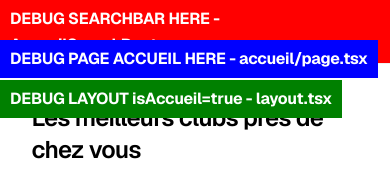
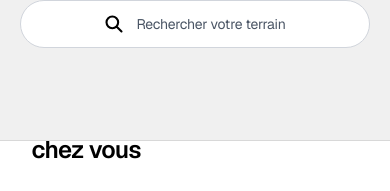
Before and after one commit to mathisenault-pixel/padup, a Next.js app: page /player/accueil in a window 390 px wide. Shown: the top 191 px of the page. Built offline with nearby package versions, Linux system fonts and the light colour scheme; no server answers; the database is empty.

Commit message:
update: relance du projet

```diff
--- a/app/player/(authenticated)/accueil/page.tsx
+++ b/app/player/(authenticated)/accueil/page.tsx
@@ -231,9 +231,6 @@ export default function AccueilPage() {
 
   return (
     <div className="overflow-x-hidden">
-      <div style={{position:'fixed',top:40,left:0,zIndex:99999,background:'blue',color:'white',padding:'6px 10px',fontWeight:700}}>
-        DEBUG PAGE ACCUEIL HERE - accueil/page.tsx
-      </div>
       {/* Clubs - header accueil = logo + onglets + barre de recherche ; puis 1.5cm + 2.8cm ou 2.8cm */}
       <section className="pt-[2.7cm] md:pt-[calc(8.5rem+2.8cm)] pb-0 px-[calc(1.5rem+0.2cm)] md:px-6 bg-white">
         <div className="container mx-auto max-w-7xl">
--- a/app/player/(authenticated)/components/AccueilSearchBar.tsx
+++ b/app/player/(authenticated)/components/AccueilSearchBar.tsx
@@ -44,11 +44,8 @@ export default function AccueilSearchBar({ compact = false }: { compact?: boolea
   /* Mobile : barre simple cliquable → /player/clubs (recherche + filtres) */
   if (!isDesktop) {
     return (
-      <div className={`px-[calc(0.75rem+0.2cm)] md:px-6 lg:px-8 transition-all duration-300`} style={{ paddingTop: '0.5rem', paddingBottom: '0.5rem' }}>
-        <div style={{position:'fixed',top:0,left:0,zIndex:99999,background:'red',color:'white',padding:'6px 10px',fontWeight:700}}>
-          DEBUG SEARCHBAR HERE - AccueilSearchBar.tsx
-        </div>
-        <div className="w-full flex justify-center" style={{ transform: 'translateY(-8px)' }}>
+      <div className={`px-[calc(0.75rem+0.2cm)] md:px-6 lg:px-8 transition-all duration-300`}>
+        <div className="w-full flex justify-center">
           <button
             type="button"
             onClick={() => router.push('/player/clubs')}
--- a/app/player/(authenticated)/layout.tsx
+++ b/app/player/(authenticated)/layout.tsx
@@ -35,8 +35,10 @@ export default function PlayerAuthLayout({
     <div className={`min-h-screen w-full overflow-x-hidden ${isAccueil ? '' : 'bg-white'}`}>
       {/* Navbar - fond gris ; au scroll : onglets masqués, barre de recherche réduite ÷1,5 */}
       <header
-        className={`fixed top-0 left-0 w-full z-50 pt-[env(safe-area-inset-top)] bg-[#F0F0F0] transition-all duration-300 ${isAccueil ? 'pb-0' : ''}`}
+        className={`fixed top-0 left-0 w-full z-50 pt-[env(safe-area-inset-top)] bg-[#F0F0F0] border-b border-black/10 transition-all duration-300`}
       >
+        {/* Zone header avec centrage vertical pour mobile accueil */}
+        <div className={`${isAccueil ? 'h-[140px] md:h-auto' : 'h-auto'} flex flex-col`}>
           {/* Logo + nav + actions - masqués sur mobile accueil (uniquement barre de recherche) ; masqués au scroll */}
           <div
             className={`max-w-[1400px] mx-auto px-3 md:px-6 lg:px-8 pt-0 md:pt-[0.7cm] transition-all duration-300 ${
@@ -77,15 +79,13 @@ export default function PlayerAuthLayout({
             </div>
           </div>
 
-        {/* Barre de recherche (accueil uniquement) */}
+          {/* Barre de recherche (accueil uniquement) - centrée verticalement sur mobile */}
           {isAccueil && (
-          <>
-            <div style={{position:'fixed',top:80,left:0,zIndex:99999,background:'green',color:'white',padding:'6px 10px',fontWeight:700}}>
-              DEBUG LAYOUT isAccueil={String(isAccueil)} - layout.tsx
+            <div className={`${isAccueil ? 'flex-1 flex items-center justify-center max-lg:block lg:flex-none' : ''}`}>
+              <AccueilSearchBar compact={showCompactSearch} />
             </div>
-            <AccueilSearchBar compact={showCompactSearch} />
-          </>
           )}
+        </div>
       </header>
 
       {/* Main - padding bottom pour barre fixe mobile */}
```
Lines whose indentation alone changed are shown as unchanged.
